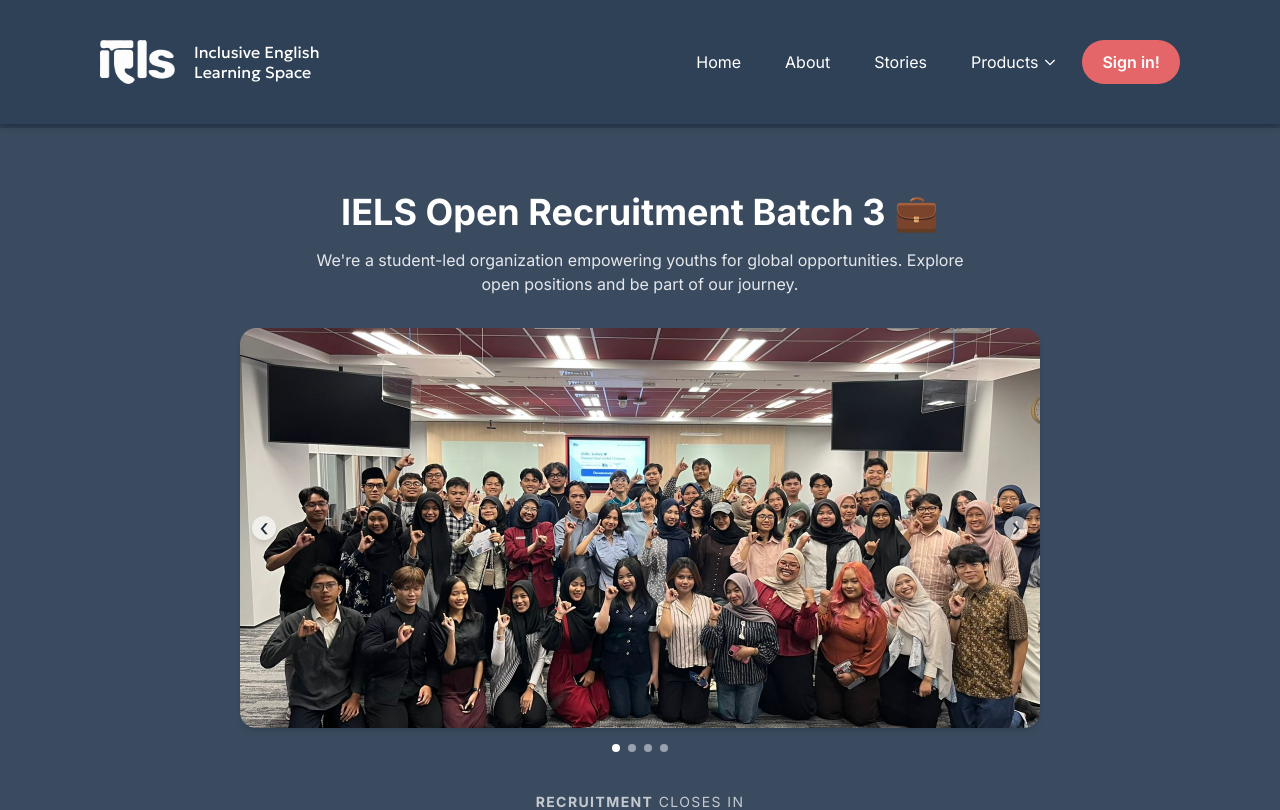
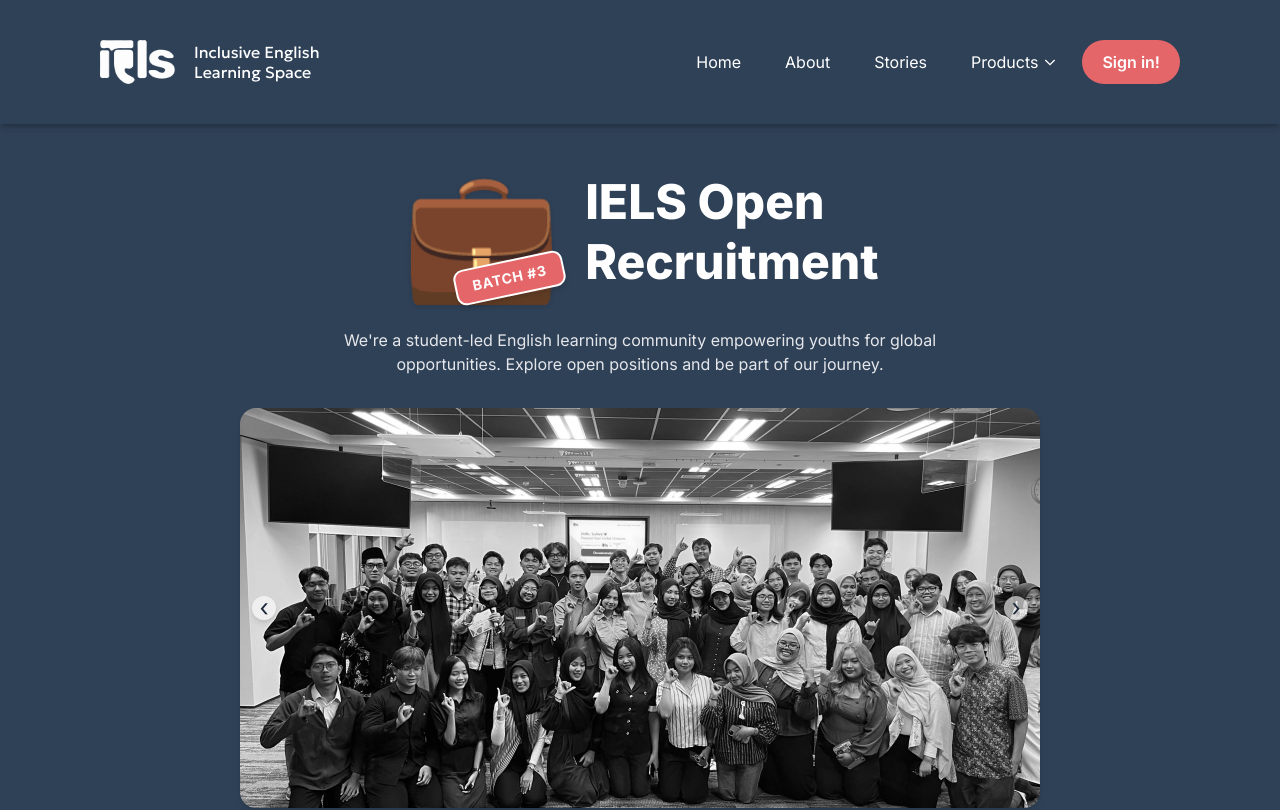
Before and after one commit to putubgs/ielsco, a Next.js app: page /careers in a window 1280 px wide. Shown: the top 810 px of the page. Built offline with nearby package versions, Linux system fonts and the light colour scheme.

Commit message:
Update careers

```diff
--- a/src/app/careers/page.tsx
+++ b/src/app/careers/page.tsx
@@ -162,14 +162,47 @@ export default function CareersPage() {
     <>
       <Header />
 
-      <div className="min-h-screen bg-[#3a4b60] text-white">
+      <div className="min-h-screen bg-[#2F4157] text-white">
         {/* ===== HERO ===== */}
-        <section className="text-center py-16 px-4">
-          <h1 className="text-4xl font-bold mb-4">
-            IELS Open Recruitment Batch 3 💼
+        <section className="text-center py-10 px-4">
+{/* HEADER TITLE - CONSISTENT LAYOUT (Mobile & Desktop Same Style) */}
+      <div className="flex flex-row items-center justify-center gap-4 sm:gap-6 mb-8 px-2">
+
+        {/* BAGIAN KIRI: Emoji & Badge */}
+        <div className="relative shrink-0">
+          {/* Emoji Besar */}
+          <span className="text-7xl sm:text-9xl leading-none drop-shadow-sm">
+            💼
+          </span>
+
+          {/* Badge Batch 3 (Stempel Nempel di Bawah Kanan Emoji) */}
+          <div
+            className="
+              absolute
+              -bottom-0 -right-1      /* Posisi menimpa sedikit di kanan bawah */
+
+              rotate-[-12deg]         /* Miring ke kiri */
+              bg-[#E56668] text-white
+              text-[10px] sm:text-sm font-bold tracking-wider uppercase
+              px-2 py-1 sm:px-4 sm:py-1.5
+              rounded-md sm:rounded-lg
+              shadow-md
+              border-2 border-white   /* Outline putih biar rapi */
+              z-10
+              whitespace-nowrap
+            "
+          >
+            Batch #3
+          </div>
+        </div>
+
+        {/* BAGIAN KANAN: Teks Judul (Rata Kiri) */}
+        <h1 className="text-3xl sm:text-5xl font-extrabold text-white leading-tight text-left">
+          IELS Open <br /> Recruitment
         </h1>
+      </div>
           <p className="max-w-2xl mx-auto text-base text-gray-200">
-            We&apos;re a student-led organization empowering youths for global
+            We&apos;re a student-led English learning community empowering youths for global
             opportunities. Explore open positions and be part of our journey.
           </p>
 
@@ -177,15 +210,25 @@ export default function CareersPage() {
 <div className="relative mt-8 flex justify-center">
   <div className="relative w-[800px] h-[400px] overflow-hidden rounded-2xl shadow-md">
     {images.map((src, index) => (
+      <div
+        key={index}
+        className={`absolute inset-0 transition-opacity duration-700 ease-in-out ${
+          currentImage === index ? "opacity-100" : "opacity-0"
+        }`}
+      >
+        {/* Apply grayscale filter to the image.
+            Use 'grayscale' class from Tailwind.
+        */}
         <Image
-                  key={index}
           src={src}
           alt={`IELS Image ${index + 1}`}
           fill
-                  className={`object-cover transition-opacity duration-700 ease-in-out absolute inset-0 ${
-                    currentImage === index ? "opacity-100" : "opacity-0"
-                  }`}
+          className="object-cover grayscale" // Tambahkan 'grayscale' di sini
         />
+
+        {/* Optional: Dark overlay to match the mood if needed */}
+        {/* <div className="absolute inset-0 bg-black/20 mix-blend-multiply" /> */}
+      </div>
     ))}
 
               {/* ARROWS */}
--- a/src/components/careers/Timeline.tsx
+++ b/src/components/careers/Timeline.tsx
@@ -55,7 +55,7 @@ const timeline: TimelineItem[] = [
   },
   {
     title: "Onboarding",
-    date: "4 April 2026",
+    date: "6 April 2026",
     desc: "Formal onboarding and start of Batch 3 journey.",
     start: new Date("2026-04-04"),
     end: new Date("2026-04-04"),
```
Lines whose indentation alone changed are shown as unchanged.
